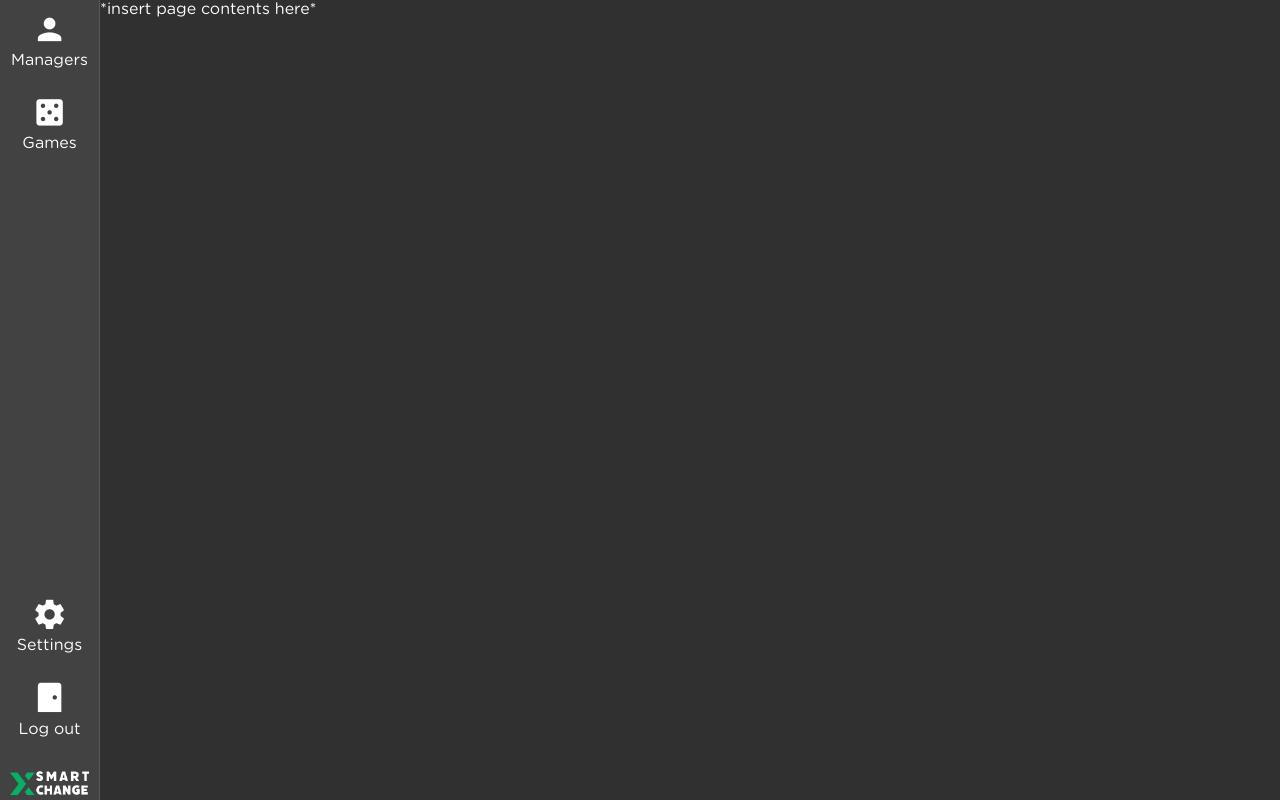
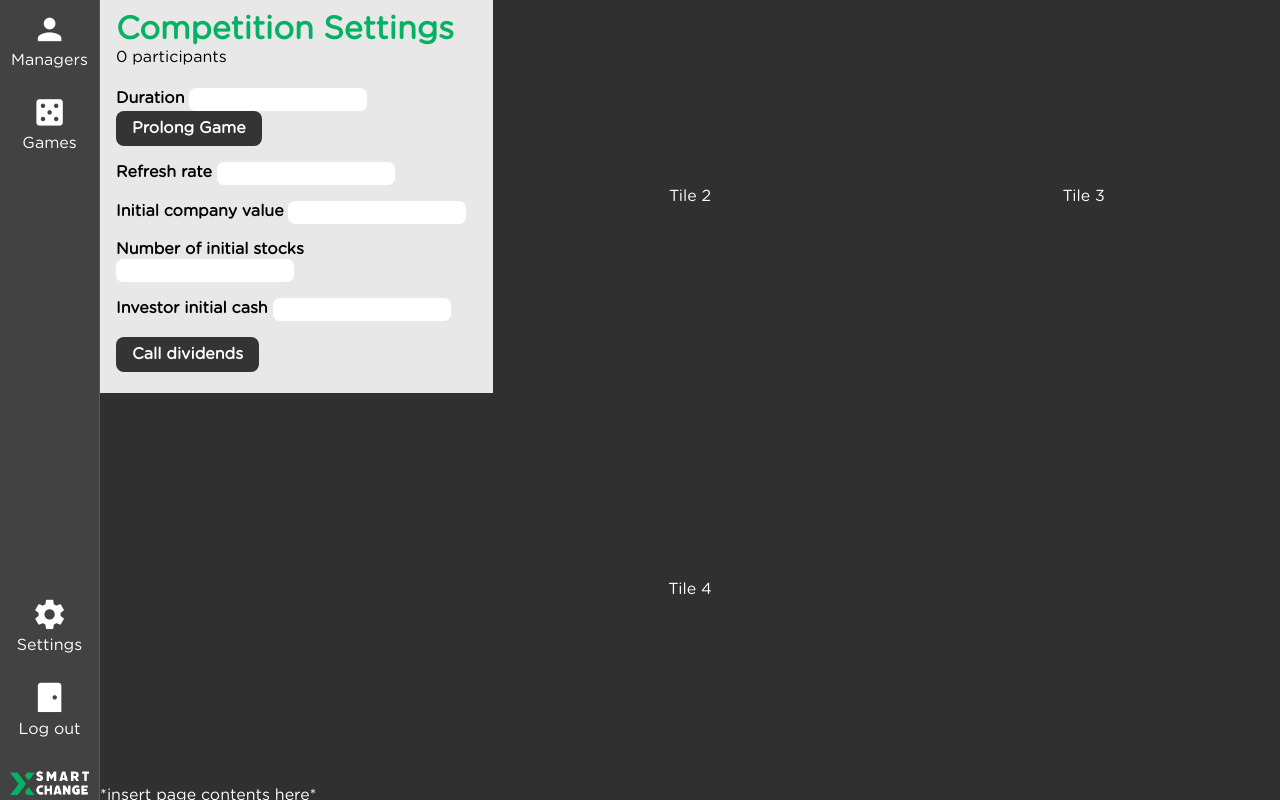
Before and after one commit to RobertoMourato/SmartXchange, an Angular app in the folder front-end/: page / in a window 1280 px wide. Built offline with nearby package versions, Linux system fonts and the light colour scheme.

Commit message:
Added competition settings

```diff
--- a/front-end/src/app/app.component.html
+++ b/front-end/src/app/app.component.html
@@ -1,3 +1,6 @@
 <app-superadmin-nav>
+    <app-manager-homepage>
+
+    </app-manager-homepage>
     *insert page contents here*
 </app-superadmin-nav>
--- /dev/null
+++ b/front-end/src/app/manager-homepage-competition/manager-homepage-competition.component.css
@@ -0,0 +1,61 @@
+.container{
+    background-color: #E8E8E8;
+    padding: 1em;
+    padding-bottom: 3em;
+}
+.title{
+    color:#06B164;
+}
+input{
+    border-color: transparent;
+    border-radius: 7px;
+    text-align: center;
+    margin-right: 0.5em;
+}
+input:active{
+    text-align: center;
+}
+input:focus{
+    outline: 1px #fff;
+    text-align: center;
+}
+button{
+    display: inline-block;
+    border: none;
+    padding: 0.5rem 1rem;
+    margin: 0;
+    text-decoration: none;
+    background: #343434;
+    color: #ffffff;
+    font-size: 1rem;
+    font-weight: bold;
+    border-radius: 0.5rem;
+    cursor: pointer;
+    text-align: center;
+    transition: background 250ms ease-in-out,
+                transform 150ms ease;
+    -webkit-appearance: none;
+    -moz-appearance: none;
+}
+button:hover,
+button:focus {
+    background: #707070;
+}
+
+button:focus {
+    outline: transparent;
+}
+
+button:active {
+    transform: scale(0.99);
+}
+p{
+    color:black;
+    font-weight: bold;
+}
+.participants{
+    text-align: left;
+    font-size: 1rem;
+    font-weight: normal;
+    margin:0
+}
--- /dev/null
+++ b/front-end/src/app/manager-homepage-competition/manager-homepage-competition.component.html
@@ -0,0 +1,11 @@
+<div class="container">
+    <h1 class= "title">Competition Settings<div> <p class="participants">{{participants}} participants</p></div></h1>
+    <div>
+        <p>Duration <input><button>Prolong Game</button></p>
+        <p>Refresh rate <input> </p>
+        <p>Initial company value <input></p>
+        <p>Number of initial stocks<input> </p>
+        <p>Investor initial cash <input> </p>
+        <button>Call dividends </button>
+    </div>
+</div>
--- /dev/null
+++ b/front-end/src/app/manager-homepage-competition/manager-homepage-competition.component.ts
@@ -0,0 +1,17 @@
+import { Component, OnInit } from '@angular/core';
+
+@Component({
+  selector: 'app-manager-homepage-competition',
+  templateUrl: './manager-homepage-competition.component.html',
+  styleUrls: ['./manager-homepage-competition.component.css']
+})
+export class ManagerHomepageCompetitionComponent implements OnInit {
+  participants: number;
+
+  constructor() { }
+
+  ngOnInit(): void {
+    this.participants = 0;
+  }
+
+}
--- /dev/null
+++ b/front-end/src/app/manager-homepage/manager-homepage.component.html
@@ -0,0 +1,7 @@
+<mat-grid-list cols="3">
+    <mat-grid-tile><app-manager-homepage-competition></app-manager-homepage-competition></mat-grid-tile>
+    <mat-grid-tile>Tile 2</mat-grid-tile>
+    <mat-grid-tile>Tile 3</mat-grid-tile>
+    <mat-grid-tile colspan="3">Tile 4</mat-grid-tile>
+
+</mat-grid-list>
--- /dev/null
+++ b/front-end/src/app/manager-homepage/manager-homepage.component.ts
@@ -0,0 +1,15 @@
+import { Component, OnInit } from '@angular/core';
+
+@Component({
+  selector: 'app-manager-homepage',
+  templateUrl: './manager-homepage.component.html',
+  styleUrls: ['./manager-homepage.component.css']
+})
+export class ManagerHomepageComponent implements OnInit {
+
+  constructor() { }
+
+  ngOnInit(): void {
+  }
+
+}
```
Also changed, not shown: front-end/src/app/app.module.ts (+8 -2 lines), front-end/src/app/manager-homepage/manager-homepage.component.css (added), 2 other files (tests, documents, lock files or other folders).
